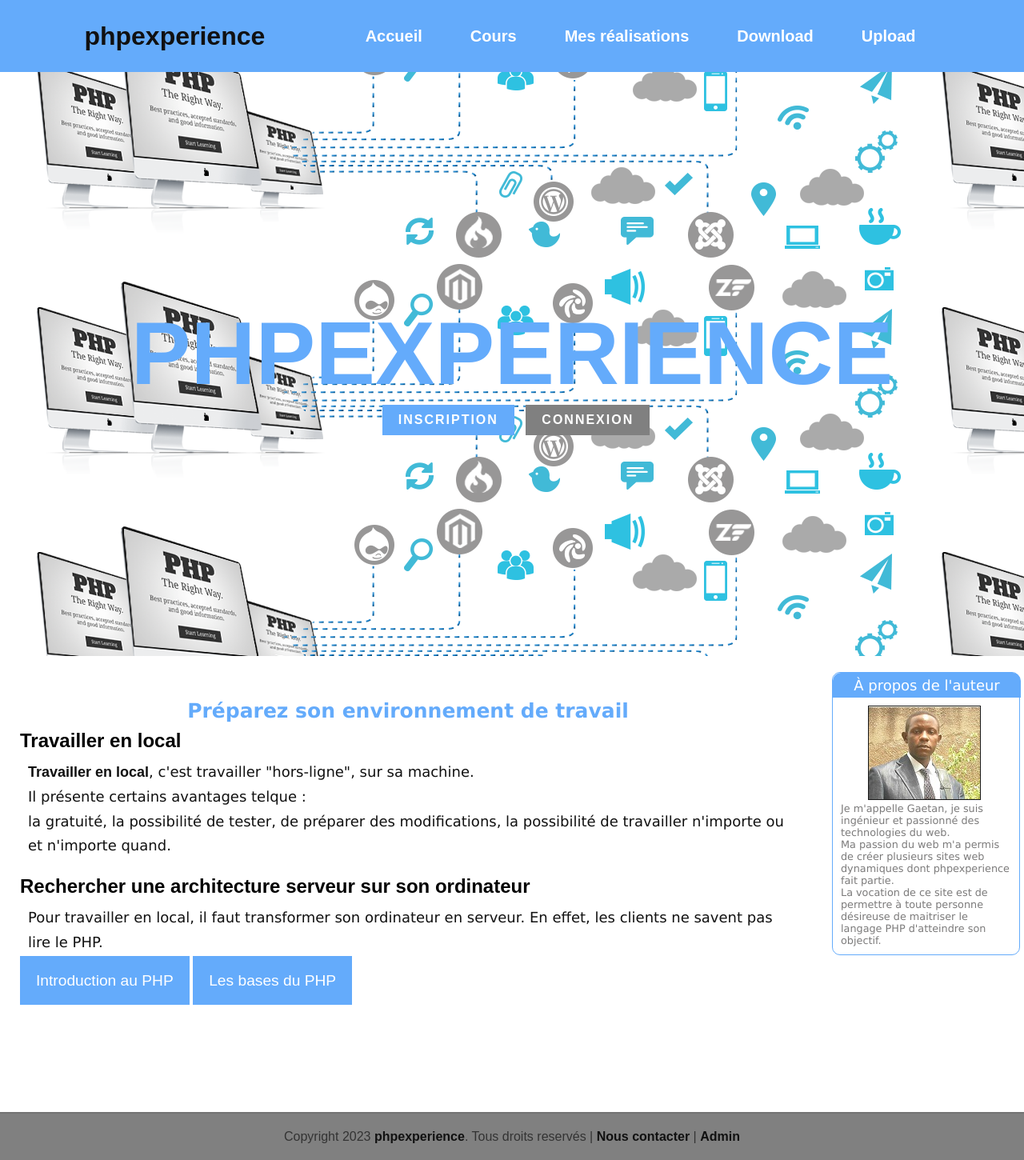
After one commit to Gaetach21/phpexperience, a PHP site: page /chap2.php in a window 1280 px wide. The commit adds this page. Shown: the whole page at 80% size. Run offline with PHP 8.4, Linux system fonts and the light colour scheme.

Commit message:
Add chapitre2:Préparer son environnement de travail

```diff
--- a/chap1.php
+++ b/chap1.php
@@ -43,8 +43,8 @@
         <li><strong>Ruby</strong></li>
       </ul>
       </p> -->
-      <div>
-    <a href=""  style="text-decoration: none; background-color: #64abfb; padding: 20px; color: white; font-size: 1.2em;">Préparez son environnement de travail</a>
+      <div style="margin-top: 10px;">
+    <a href="chap2.php#main"  style="text-decoration: none; background-color: #64abfb; padding: 20px; color: white; font-size: 1.2em;">Préparez son environnement de travail</a>
   </div>
       </div>
 
--- /dev/null
+++ b/chap2.php
@@ -0,0 +1,61 @@
+<!DOCTYPE html>
+<html>
+
+  <head>
+    <meta charset="utf-8" />
+    <meta name="viewport" content="width=device-width, initial-scale=1">
+        <link href="css/style.css" rel ="stylesheet" type="text/css" media="all">
+    <title>phpexperience - Préparez son environnement de travail</title>
+  </head>
+
+  <body>
+    <!-- En-tete-->
+    <?php include("includes/header.php")?>
+
+
+    <!-- Logo-->
+    <?php include("includes/logo.php")?>
+
+
+    <section>
+            <div id="main">
+    <h1>Préparez son environnement de travail</h1>
+    <h2>Travailler en local</h2>
+    <p><strong>Travailler en local</strong>, c'est travailler "hors-ligne", sur sa machine. <br>Il présente certains avantages telque : <br>la gratuité, la possibilité de tester, de préparer des modifications, la possibilité de travailler n'importe ou et n'importe quand.</p>
+
+    <h2>Rechercher une architecture serveur sur son ordinateur</h2>
+    <p>Pour travailler en local, il faut transformer son ordinateur en serveur. En effet, les clients ne savent pas lire le PHP.</p>
+    <!-- <p>Pour cela, il suffit d'installer:</p>
+      <ul>
+        <li>WAMP sous Windows</li>
+        <li>MAMP sous Mac</li>
+        <li>XAMPP sous Linux</li>
+      </ul>
+
+
+    <h2>L'éditeur de texte</h2>
+    <p>Il existe énormément d'éditeurs de texte sur le marché aux fonctionnalités plus ou moins équivalente.</p>
+    <p>Parmi les éditeurs de texte, on retrouve:</p>
+      <ul>
+        <li>Notepad++</li>
+        <li>SublimeText</li>
+        <li>Visual Studio Code</li>
+      </ul> -->
+      <div style="margin-top: 10px;">
+    <a href="chap1.php#main"  style="text-decoration: none; background-color: #64abfb; padding: 20px; color: white; font-size: 1.2em;">Introduction au PHP</a>
+    <a href=""  style="text-decoration: none; background-color: #64abfb; padding: 20px; color: white; font-size: 1.2em; margin-right: 25px;">Les bases du PHP</a>
+  </div>
+      </div>
+
+
+      <!-- aside-->
+    <?php include("includes/aside.php")?>
+
+    </section>
+
+   <!-- Pied de page-->
+   <?php include("includes/footer.php")?>
+
+
+  </body>
+</html>
--- a/cours.php
+++ b/cours.php
@@ -22,7 +22,7 @@
     <h1>Liste des cours</h1>
     <ol>
       <li><a href="chap1.php#main">Introduction au PHP</a></li>
-      <li><a href="">Préparez son environnement de travail</a></li>
+      <li><a href="chap2.php#main">Préparez son environnement de travail</a></li>
       <li><a href="cours/chap8.php">Les fonctions en PHP</a></li>
       <li><a href="cours/chap12.php">Les constantes en PHP</a></li>
       <li><a href="cours/chap14sur27_Les instructions include et require.php">Les instructions include et require</a></li>
```
